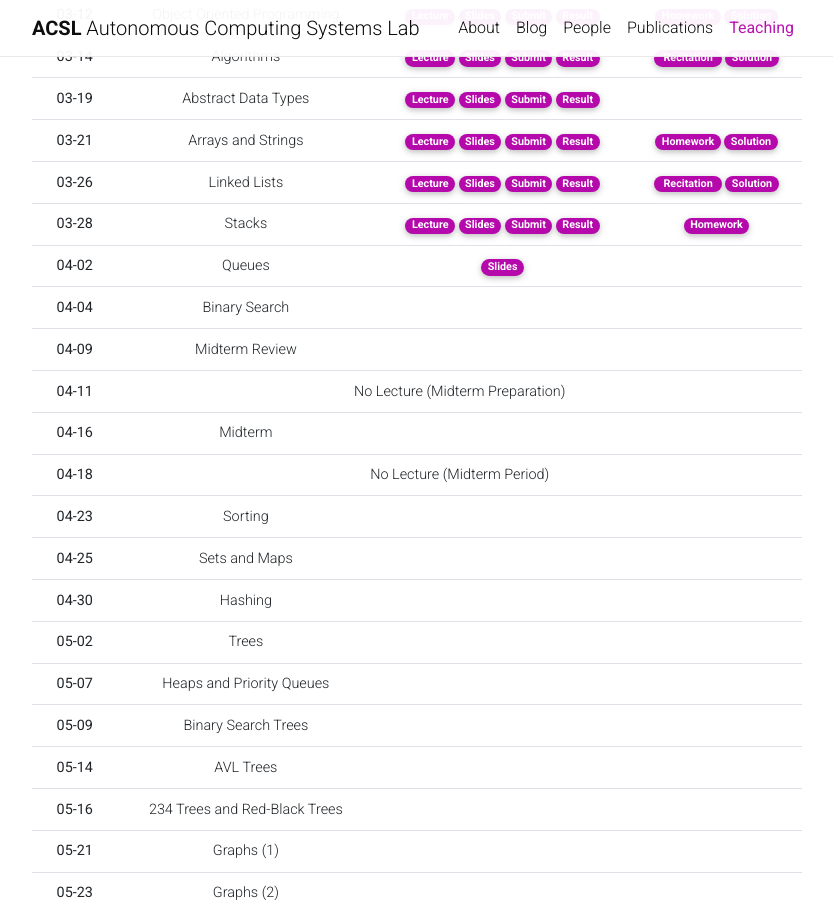
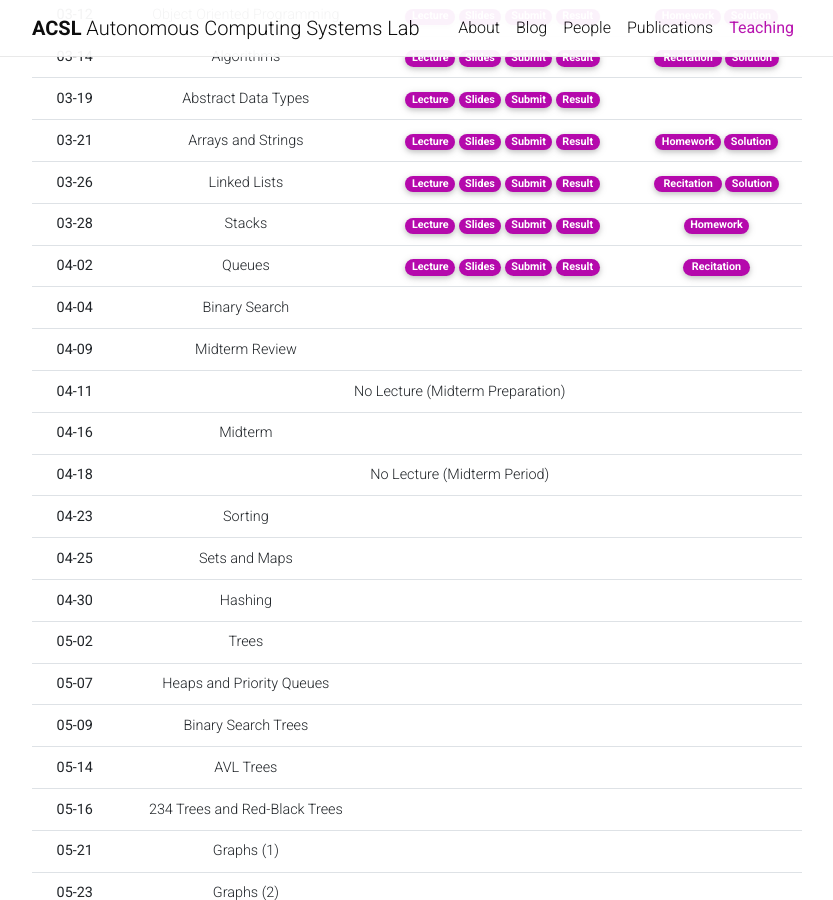
Before and after one commit to Uehwan/Uehwan.github.io, a Jekyll site: the page built from _teaching/datastruct24sp.md, in a window 1280 px wide and 900 px high, scrolled down 1279 px. Shown: the whole window, without its empty margins (223-1056 px from the left). Built offline with Jekyll 4.4.1, drawn with Linux system fonts in a browser that asks for light colours; nearby versions of some CDN libraries; comment, search, counter and statistics services are not loaded; a style sheet for code colours, icons or effects is not loaded.

Commit message:
0402 post

```diff
--- a/_teaching/datastruct24sp.md
+++ b/_teaching/datastruct24sp.md
@@ -191,13 +191,14 @@ This course deals with the fundamentals of data structures; the very foundation
       <th scope="row">04-02</th>
       <td>Queues</td>
       <td>
-        <!--a href="https://youtu.be/Jegu5U9qyGo" target="_blank" class="badge badge-pill" style="background-color:#B509AC;">Recording</a-->
+        <a href="https://colab.research.google.com/drive/1r4qOO-kxuposbFp61GO7FSFDrwqAtaRB?usp=sharing" target="_blank" class="badge badge-pill" style="background-color:#B509AC;">Lecture</a>
         <a href="https://docs.google.com/presentation/d/1P1TKmDla9YPMtvYyJo8nLyUtINL-OxqMJTgwJhWFbDM/edit?usp=sharing" target="_blank" class="badge badge-pill" style="background-color:#B509AC;">Slides</a>
-        <!--a href="https://colab.research.google.com/drive/15mWwXDoii1U__PqkeB9BNezL65b3G-m_?usp=sharing" target="_blank" class="badge badge-pill" style="background-color:#B509AC;">Codes</a-->
+        <a href="https://forms.gle/qGzCGUxFE4b3STmJ6" target="_blank" class="badge badge-pill" style="background-color:#B509AC;">Submit</a>
+        <a href="https://docs.google.com/spreadsheets/d/1Yl5oZw3pgYLfEks4xyspZuqcbfpDdwyhFehTLKBskXU/edit?usp=sharing" target="_blank" class="badge badge-pill" style="background-color:#B509AC;">Result</a>
       </td>
       <td>
-        <!--a href="https://colab.research.google.com/drive/1oC9gg6MycvRkNesYV13TWy54olK-zxZL?usp=sharing" target="_blank" class="badge badge-pill" style="background-color:#B509AC;">&nbsp;Recitation&nbsp;</a-->
-        <!--a href="https://colab.research.google.com/drive/1Zhuhc_VwU0VqXOEYVWSP2XcHj1XJLKG6?usp=sharing" target="_blank" class="badge badge-pill" style="background-color:#B509AC;">Solution</a-->
+        <a href="https://colab.research.google.com/drive/1ztWgWJ2q_YMWysph0Guasd5sR-cJjDyg?usp=sharing" target="_blank" class="badge badge-pill" style="background-color:#B509AC;">&nbsp;Recitation&nbsp;</a>
+        <!--a href="https://colab.research.google.com/drive/1n_6qA98QGnmcR4xlORT-uSkuM4yKoADo?usp=sharing" target="_blank" class="badge badge-pill" style="background-color:#B509AC;">Solution</a-->
       </td>
     </tr>
     <tr style="border-bottom: 1.5px solid lightgrey;">
```
